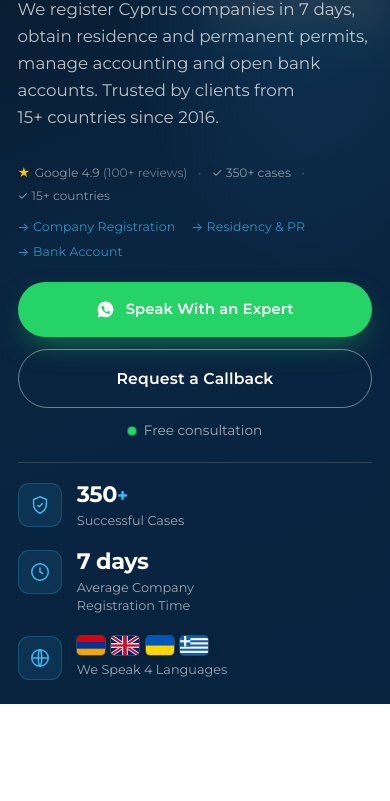
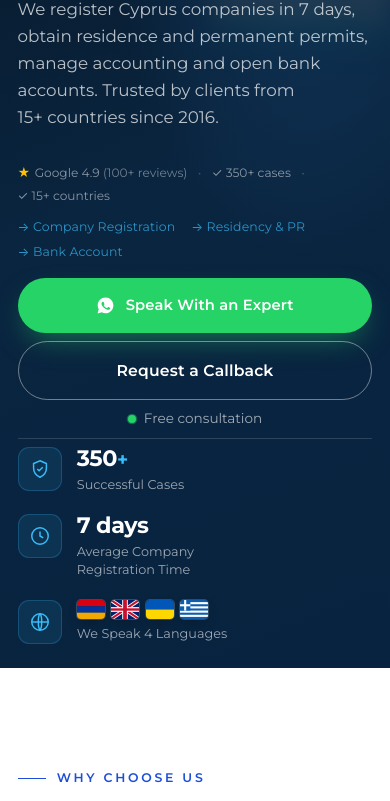
Before and after one commit to Codi-life/ResidentPravonew, a website: page index-en.html in a window 390 px wide. Shown: the part 275-1076 px from the top of the page. Drawn offline with Linux system fonts and the light colour scheme.

Commit message:
fix(hero): плавная анимация hero-services + EN mobile gaps
- hero-services: setTimeout(0) вместо 2500ms фолбэка IO (RU + EN)
  Элемент входит в stagger-цепочку Hero с delay 350ms без видимой паузы
- EN mobile (≤720px): уменьшены отступы между CTA-кнопками и метриками
  gap кнопок 0.75rem → 0.5rem (8px), trust-strip margin 1.25rem → 0.5rem

Co-Authored-By: Claude Sonnet 4.6 <noreply@anthropic.com>

```diff
--- a/index-en.html
+++ b/index-en.html
@@ -335,7 +335,7 @@
   .footer-flags { display: flex; gap: 0.45rem; }
   .reveal { opacity: 0; transform: translateY(28px); transition: opacity 0.7s cubic-bezier(.2,.7,.2,1), transform 0.7s cubic-bezier(.2,.7,.2,1); }
   .reveal.in { opacity: 1; transform: none; }
-  .trust-strip.reveal { opacity: 1; transform: none; transition: none; }
+  .trust-strip.reveal  { opacity: 1; transform: none; transition: none; }
   @media (prefers-reduced-motion: reduce) { .reveal { opacity: 1; transform: none; transition: none; } html { scroll-behavior: auto; } }
   @media (max-width: 1024px) {
     .menu { display: none; }
@@ -417,7 +417,7 @@
     /* ── Hero typography: compact for mobile ── */
     .hero h1 { margin: 0.7rem 0 0.75rem; }
     .hero-lead { margin-bottom: 1rem; }
-    .trust-strip { margin-top: 1.75rem; padding-top: 1.25rem; }
+    .trust-strip { margin-top: 1.75rem; padding-top: 0.5rem; }
     .process-steps { grid-template-columns: 1fr 1fr; }
     .why-grid { grid-template-columns: 1fr; }
     .case-grid { grid-template-columns: 1fr; }
@@ -437,7 +437,7 @@
     .footer-copy   { order: 2; }
     .footer-credit { order: 3; font-size: 0.72rem; opacity: 0.75; margin-top: 0.25rem; }
     .footer-copy-br { display: inline; }
-    .hero-actions { flex-direction: column; align-items: stretch; gap: 0.75rem; }
+    .hero-actions { flex-direction: column; align-items: stretch; gap: 0.5rem; }
     .hero-actions .btn { width: 100%; justify-content: center; white-space: normal; text-align: center; }
     .hero-actions .micro { justify-content: center; width: 100%; }
     .why-wa { display: none; }
@@ -451,8 +451,8 @@
     .hero-copy { display: contents; }
     .hero-wrap .hero-proof    { order: 2; }
     .hero-wrap .hero-services { order: 3; }
-    .hero-wrap .hero-actions  { order: 4; margin-top: 1.25rem; }
-    .hero-wrap .trust-strip   { order: 8; margin-top: 1.25rem; }
+    .hero-wrap .hero-actions  { order: 4; margin-top: 1rem; }
+    .hero-wrap .trust-strip   { order: 8; margin-top: 0.5rem; }
   }
   @media (max-width: 460px) {
     .process-steps { grid-template-columns: 1fr; }
@@ -1209,6 +1209,14 @@
       });
     }, { threshold: 0.12, rootMargin: '0px 0px -8% 0px' });
     reveals.forEach(el => io.observe(el));
+    // hero-services is at the bottom edge of Hero and falls in IO's -8% exclusion zone.
+    // Fire it in the next event loop turn — after IO's initial batch — as the last step of the hero stagger.
+    setTimeout(function () {
+      document.querySelectorAll('.hero-services.reveal:not(.in)').forEach(function (el) {
+        el.style.transitionDelay = '350ms';
+        el.classList.add('in');
+      });
+    }, 0);
     setTimeout(() => reveals.forEach(el => el.classList.add('in')), 2500);
   } else {
     reveals.forEach(el => el.classList.add('in'));
```
Also changed, not shown: index.html (+9 -1 lines).
